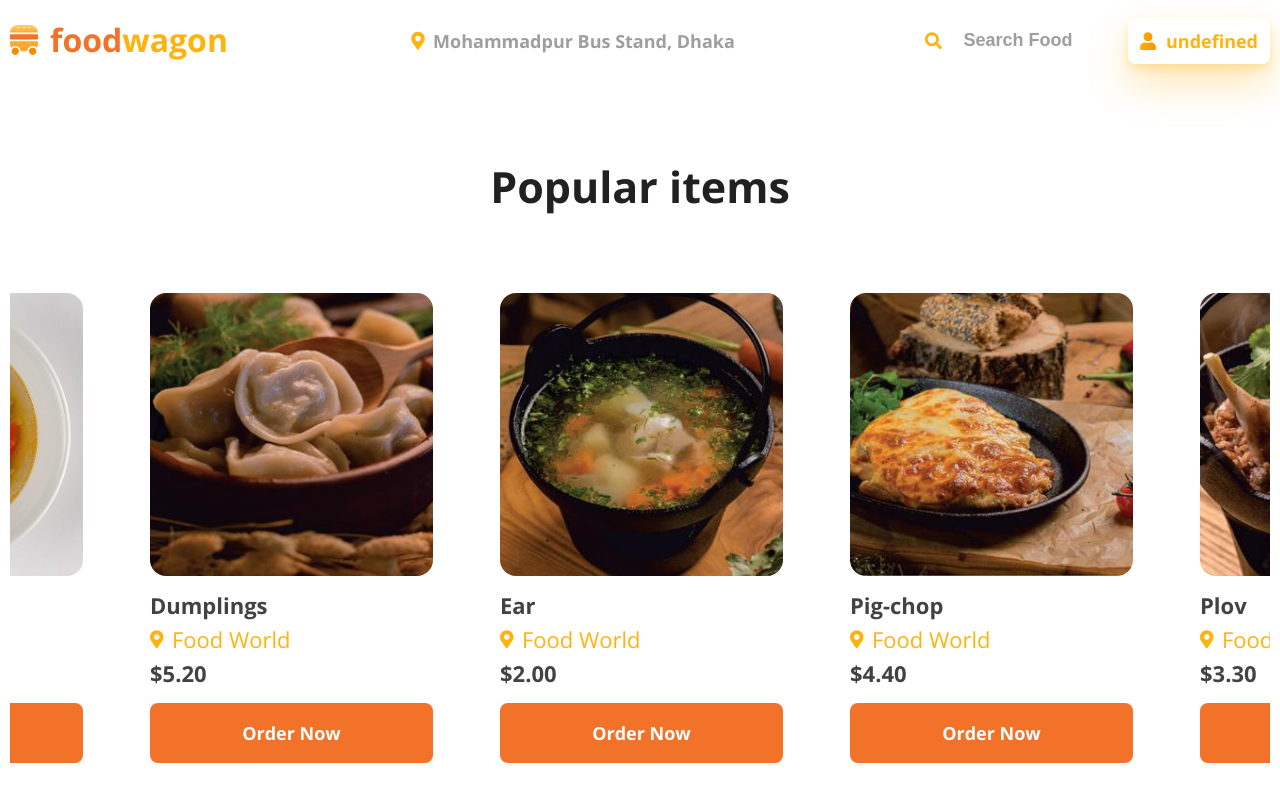
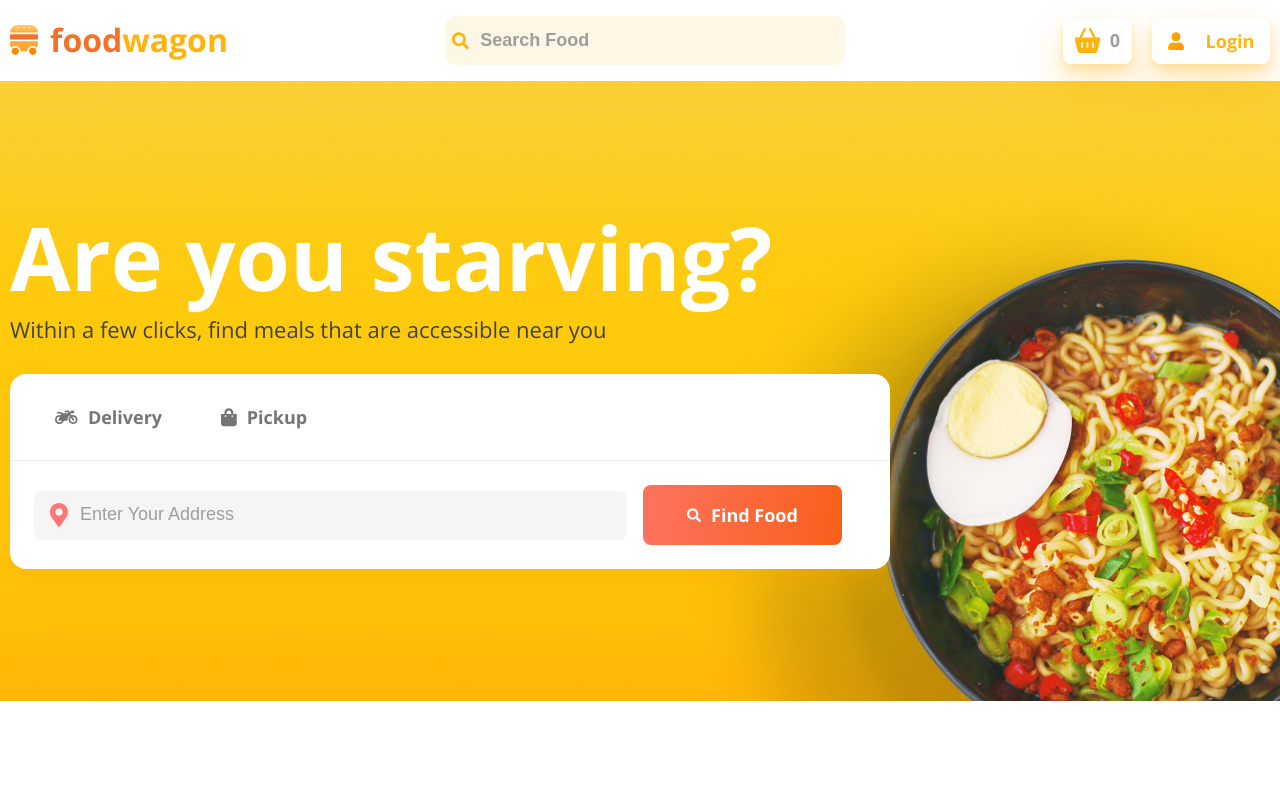
Before and after one commit to boby-boo/food_wagon, a React (Create React App) app: page / in a window 1280 px wide. Shown: the top 788 px of the page. Built offline with nearby package versions, Linux system fonts and the light colour scheme; data requests are answered from the project's data file.

Commit message:
refactor: changed search panel, deleted location

```diff
--- a/food_wagon.json
+++ b/food_wagon.json
@@ -1048,6 +1048,21 @@
       "id": "5847e66d-34d0-474f-ac6d-2b1841bc3743",
       "email": "volodka.isyk.95@gmail.com",
       "password": "efr"
+    },
+    {
+      "id": "be0aa420-6466-4f97-bf85-416d0cc98477",
+      "email": "volodka.isyk.95@gmail.com",
+      "password": "1234"
+    },
+    {
+      "id": "7d692c19-4293-465c-b473-a078c795a3ee",
+      "email": "volodka.isyk.95@gmail.com",
+      "password": "12345"
+    },
+    {
+      "id": "5c6a8648-c67b-4d8a-803e-8ad5a2630071",
+      "email": "volodka.isyk.95@gmail.com",
+      "password": "cdfgvbhjk"
     }
   ]
 }
--- a/src/components/header/Header.js
+++ b/src/components/header/Header.js
@@ -15,6 +15,7 @@ const Header = () => {
     const [isOpenModalWindow, setIsOpenModalWindow] = useState(false);
 
     const login = useSelector(state => state.login);
+    const basket = useSelector(state => state.basket);
 
     const handleClick = () => {
         setIsOpen(!isOpen)
@@ -60,6 +61,13 @@ const Header = () => {
         )
     }
 
+    if (isOpenModalWindow) {
+        console.log(document.body)
+        document.body.style.overflow = 'hidden'
+    } else {
+        document.body.style.overflow = 'visible'
+    }
+
     return (
         <>
             <header className='header'>
@@ -74,22 +82,24 @@ const Header = () => {
                                     </div>
                                 </Link>
                             </li>
-                            <li className='header__row_location location'>
-                                <div className='location__input'>
-                                Mohammadpur Bus Stand, Dhaka
-                                </div>
-                            </li>
-                            <li className='header__row_user-panel'>
+                            <li className='header__row_search-panel'>
                                 <input
                                     type='text'
                                     id='search__panel'
                                     placeholder='Search Food'
                                     />
-                                <button onClick={toggleModalOpen}>{login ? `${login.email}` : 'Login'}</button>
                             </li>
-                            <li className='header__menu-button'>
-                                <button onClick={handleClick}>
-                                    {!isOpen && <img src={menuButton} alt='burger menu icon' />}
+                            <li className='header__row_user-panel user-panel'>
+                                <button className='user-panel__basket'>
+                                    <span>{basket.length}</span>
+
+                                </button>
+                                <button
+                                    onClick={toggleModalOpen}
+                                    className='user-panel__login'>
+                                    <span>
+                                        {login.email?.length > 1 ? `${login.email.substring(0, 10) + '...'}` : 'Login'}
+                                    </span>
                                 </button>
                             </li>
                         </ul>
--- a/src/components/header/header.scss
+++ b/src/components/header/header.scss
@@ -57,23 +57,60 @@
             font-size: 14px;
         };
     }
-    &_user-panel {
-        @include templateFlex(space-between, center);
-        column-gap: 30px;
+    &_search-panel {
+        max-width: 400px;
+        width: 100%;
         input {
-            max-width: 180px;
-            padding: 14px 10px 14px 30px;
+            width: 100%;
+            padding: 14px 10px 14px 35px;
             @include templateFont(18, 700, 1);
             color: $gray-color;
-            text-align: center;
-            background: url(../../resources/icons/search-food__icon.svg) 7px/18px 18px no-repeat;
-            @include templateTransition(all);
+            text-align: left;
+            border-radius: 10px;
+            background: transparentize($primary-color, .9) url(../../resources/icons/search-food__icon.svg) 7px/18px 18px no-repeat;
+            @include templateTransition(box-shadow);
             &::placeholder {
                 @include templateFont(18, 700, 1);
                 color: $gray-color;
             }
+            &:hover {
+                box-shadow: $primary-shadow;
+            }
+            @media(max-width: 900px) {
+                font-size: 16px;
+                &::placeholder {
+                    font-size: 16px;
+                }
+            }
+            @media(max-width: 600px) {
+                font-size: 14px;
+                &::placeholder {
+                    font-size: 14px;
+                }
+            }
         }
-        button {
+    }
+    .user-panel {
+        @include templateFlex(space-between, center);
+        column-gap: 20px;
+        &__basket {
+            max-width: 80px;
+            width: 100%;
+            @include templateFlex(center, center);
+            gap: 10px;
+            @include templateFont(18, 700, 1.2);
+            color: $gray-color;
+            border-radius: 8px;
+            box-shadow: $primary-shadow;
+            &::before {
+                content: '';
+                display: block;
+                width: 25px;
+                height: 25px;
+                background: url(../../resources/icons/basket__icon.svg) center/cover no-repeat;
+            }
+        }
+        &__login {
             min-height: 46px;
             min-width: 118px;
             width: 100%;
@@ -87,19 +124,20 @@
             &::before {
                 content: '';
                 display: block;
-                width: 16px;
+                width: 28px;
                 height: 18px;
                 background: no-repeat url(../../resources/icons/user__icon.svg);
             }
         }
         button,
         input {
+            min-height: 46px;
+            padding: 5px 12px;
             border-radius: 8px;
             @include templateTransition(all);
-        }
-        button:hover,
-        input:hover {
-            background-color: transparentize($primary-color, .9);
+            &:hover {
+                background-color: transparentize($primary-color, .9);
+            }
         }
         @media (max-width: 1240px) {
             column-gap: 20px;
@@ -113,7 +151,18 @@
                 font-size: 16px;
             }
         }
-        @media (max-width: 900px) {
+        @media (max-width: 660px) {
+            .user-panel__login {
+                min-width: 40px;
+                justify-content: center;
+                &::before {
+                    width: 20px;
+                    background-position: center;
+                }
+            }
+            span {
+                display: none;
+            }
             column-gap: 10px;
             button,
             input {
--- a/src/components/modalAuth/modalAuth.scss
+++ b/src/components/modalAuth/modalAuth.scss
@@ -2,6 +2,13 @@
 
 .modal__auth {
     @include templateFlex(center, center);
+    position: absolute;
+    top: 50%;
+    left: 50%;
+    transform: translate(-50%, -50%);
+    width: 100%;
+    height: 100%;
+    z-index: 6;
     form {
         position: relative;
         padding: 40px 60px;
@@ -13,7 +20,6 @@
         border-radius: 10px;
         background-color: $light-color;
         z-index: 111;
-
         input {
             max-width: 200px;
             padding: 10px;
--- a/src/components/pages/MainPage.js
+++ b/src/components/pages/MainPage.js
@@ -11,7 +11,7 @@ import PopularItems from "../popularItems/PopularItems";
 const MainPage = () => {
     return (
         <>
-            {/* <DeliveryBanner /> */}
+            <DeliveryBanner />
             <PopularItems/>
             {/* <FlashDeals /> */}
             <FeatureRestaurants/>
--- a/src/components/popularItems/popularItems.scss
+++ b/src/components/popularItems/popularItems.scss
@@ -71,7 +71,6 @@
                     background: no-repeat url(../../resources/icons/popular__items_location-icon.svg) center;
                 }
             }
-
         }
         &__button {
             padding: 10px;
@@ -80,7 +79,7 @@
             @include templateFlex(center, center);
             @include templateFont(18, 700, 1);
             color: $light-color;
-            background-color: $secondary-color;
+            background: linear-gradient(96deg, #FF7A7A -39.64%, #F65900 135.31%);
             border-radius: 8px;
             @include templateTransition(all);
             &:hover {
```
Also changed, not shown: src/resources/icons/basket__icon.svg (added).
